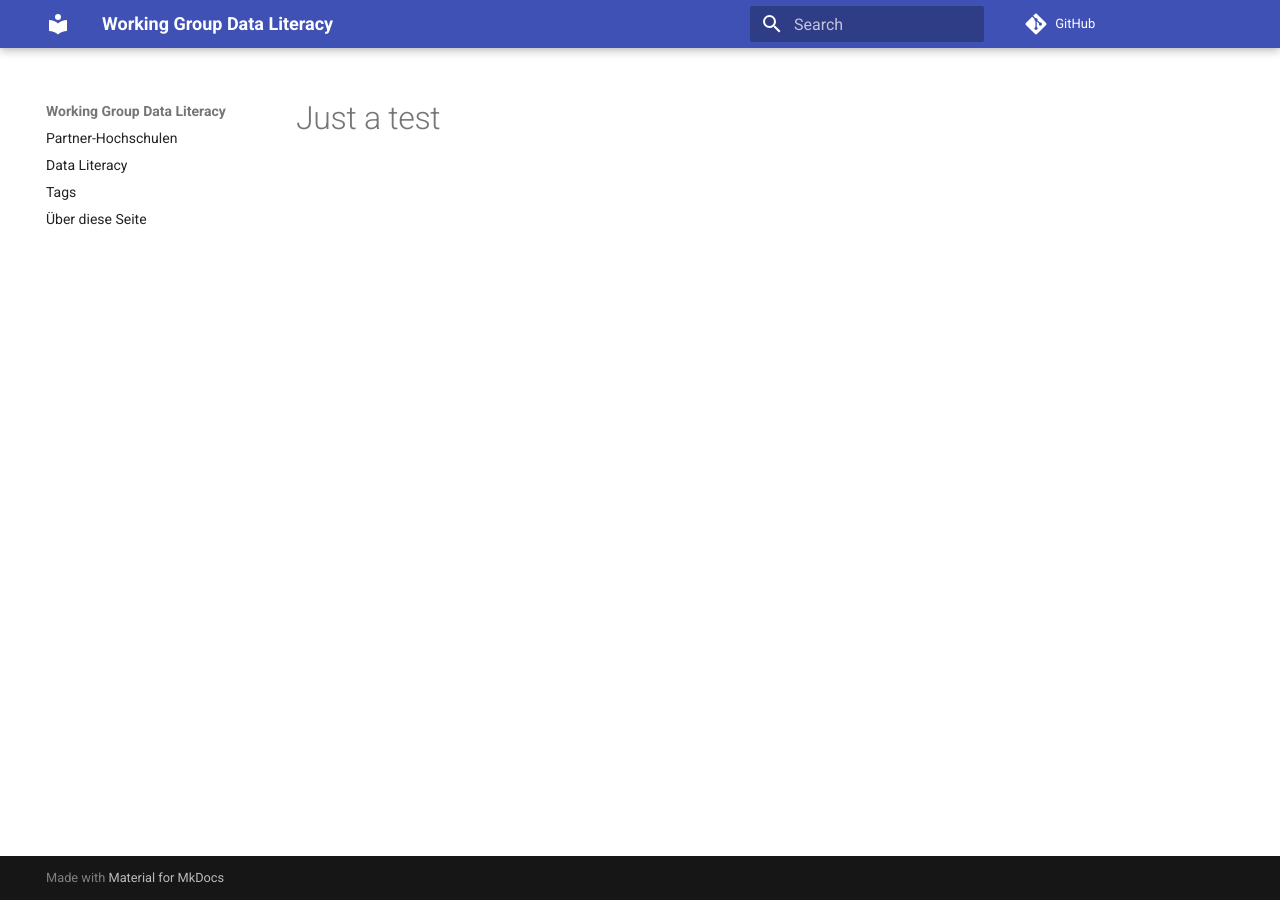
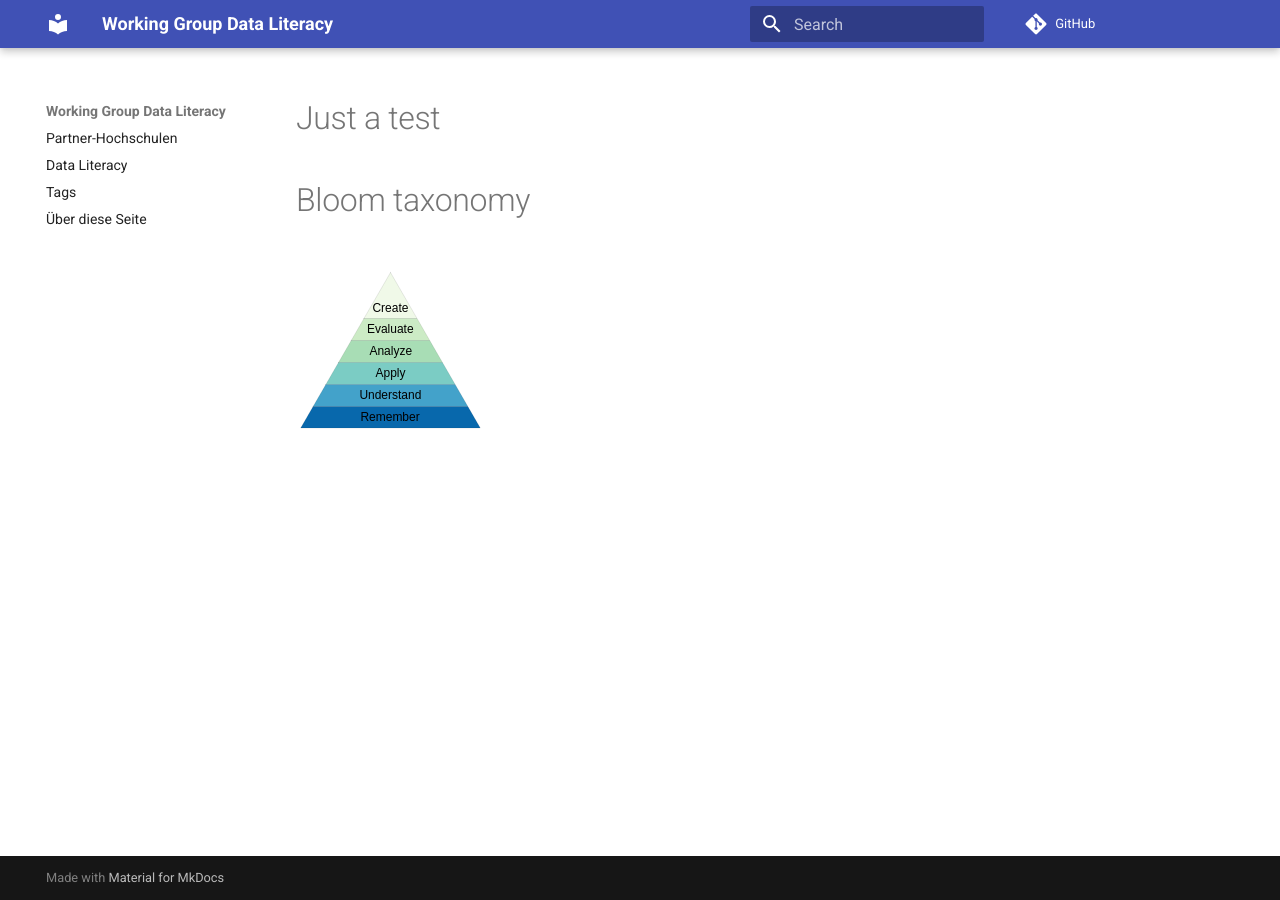
Before and after one commit to konrad/single-source-publishing-test, an MkDocs documentation site: the page built from docs/hidden_test_page.md, in a window 1280 px wide. Built offline with MkDocs 1.6.1 and Material for MkDocs 9.7.7, drawn with Linux system fonts in a browser that asks for light colours; comment, search, counter and statistics services are not loaded.

Commit message:
Include Bloom taxonomy image

```diff
--- a/docs/hidden_test_page.md
+++ b/docs/hidden_test_page.md
@@ -1 +1,7 @@
 # Just a test
+
+
+# Bloom taxonomy
+
+
+![Bloom taxonomy](./images/Bloom_taxonomy.svg)
```
